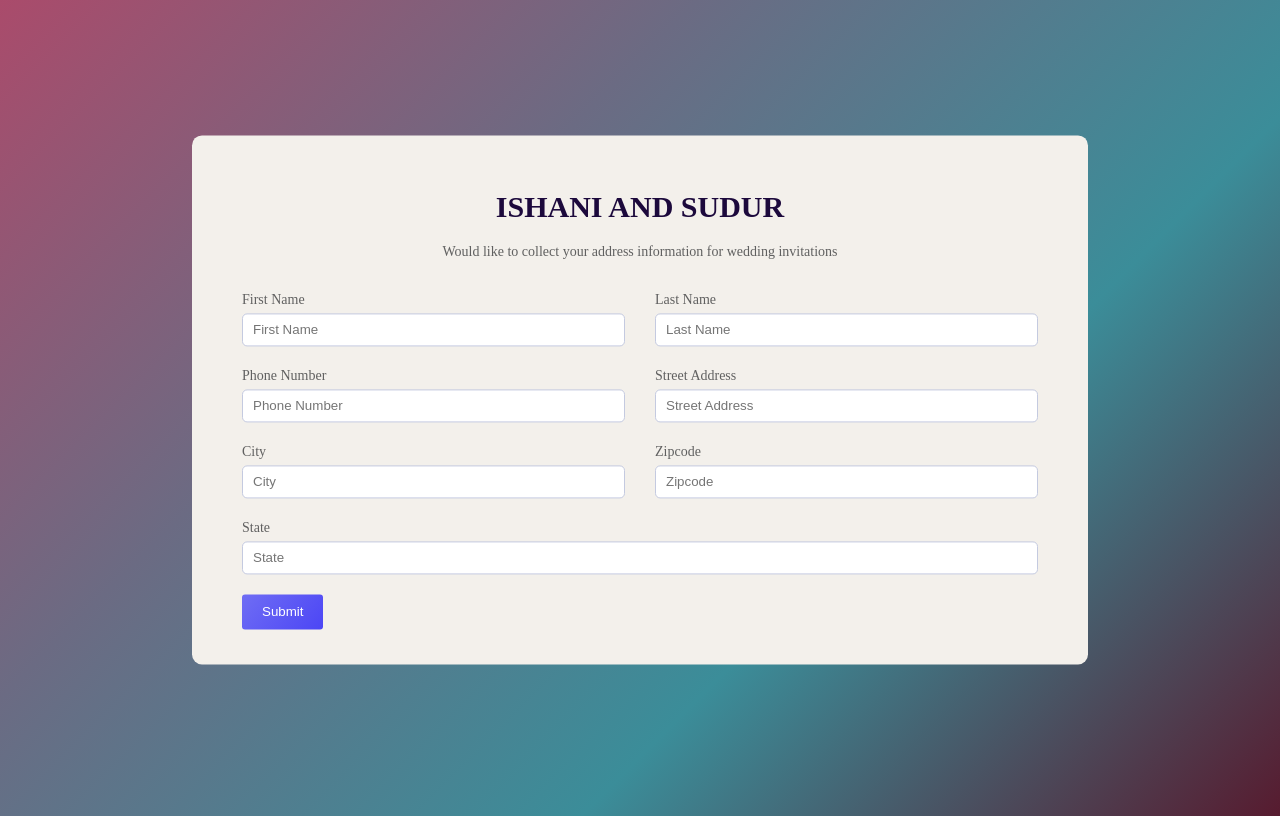
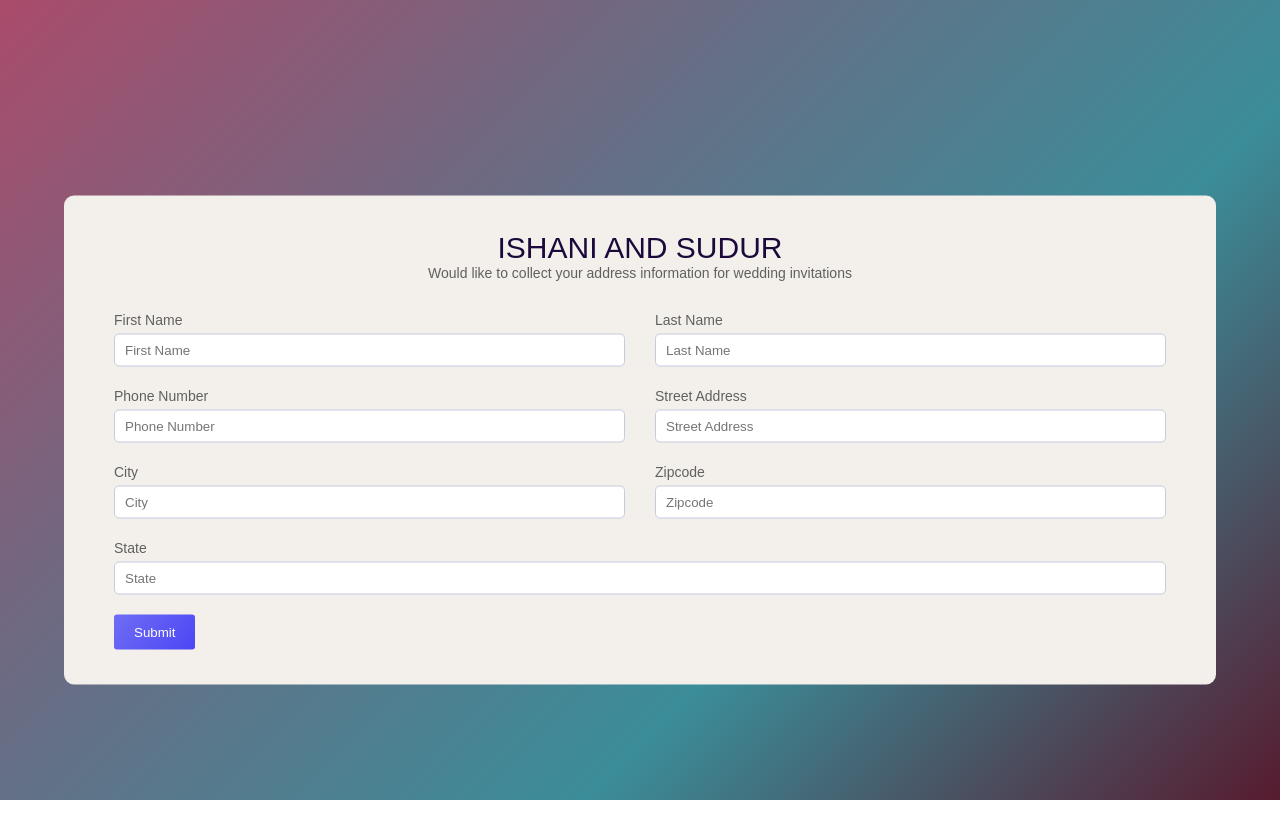
Before and after one commit to satchitdahal/wedding, a React (Create React App) app in the folder frontend/frontend/: page /info in a window 1280 px wide. Built offline with nearby package versions, Linux system fonts and the light colour scheme.

Commit message:
ok final form.
need some work still but just gonna work on the render now

```diff
--- a/frontend/frontend/src/Components/InfoForm.js
+++ b/frontend/frontend/src/Components/InfoForm.js
@@ -241,7 +241,7 @@
 // export default InfoForm;
 import React, { useState } from "react";
 import "../styles/infoForm.css";
-import rose from "../styles/pictures/rose.jpg";
+// import rose from "../styles/pictures/rose.jpg";
 
 const InfoForm = () => {
     const [f_name, setFname] = useState('');
--- a/frontend/frontend/src/styles/app.css
+++ b/frontend/frontend/src/styles/app.css
@@ -1,5 +1,5 @@
 /* App.css */
-/* *,
+*,
 *:before,
 *:after {
     padding: 0;
@@ -7,7 +7,7 @@
     box-sizing: border-box;
     font-family: "Poppins", sans-serif;
     font-weight: 500;
-} */
+}
 
 /*
 {
@@ -17,10 +17,13 @@
 
 * {
     box-sizing: border-box;
+    /* margin: 8px; */
+
 
 }
 
 body {
+    display: flex;
     height: 100vh;
     background: linear-gradient(135deg,
             #aa4b6b, #6b6b83, #3b8d99, #571b2f)
--- a/frontend/frontend/src/styles/infoForm.css
+++ b/frontend/frontend/src/styles/infoForm.css
@@ -21,7 +21,7 @@
     align-items: center;
 } */
 
-
+/* *,
 *:before,
 *:after {
     padding: 0;
@@ -29,32 +29,32 @@
     box-sizing: border-box;
     font-family: "Poppins", sans-serif;
     font-weight: 500;
-}
+} */
 
 .info_container {
     background-color: rgb(243, 240, 235);
-    width: 70%;
+    width: 90%;
     min-width: 420px;
     padding: 35px 50px;
-    transform: translate(-50%, -50%);
     position: absolute;
     left: 50%;
-    top: 50%;
+    top: 55%;
+
+    transform: translate(-50%, -50%);
     border-radius: 10px;
     box-shadow: 20px 30px 25px rgba(0, 0, 0, 0);
     /* display: flex;
     flex-direction: row;
-    align-items: center; */
-
+    /* align-items: center;  */
 }
 
-.info_container h1 {
+h1 {
     font-size: 30px;
     text-align: center;
     color: #1c093c;
 }
 
-.info_container p {
+p {
     position: relative;
     margin: auto;
     width: 100%;
@@ -65,7 +65,7 @@
 
 }
 
-.info_container form {
+form {
     width: 100%;
     position: relative;
     margin: 30px auto 0 auto;
@@ -79,13 +79,13 @@
     margin-bottom: 20px;
 }
 
-.info_container label {
+label {
     color: #606060;
     font-size: 14px;
 
 }
 
-.info_container input {
+input {
     width: 100%;
     font-weight: 400;
     padding: 8px 10px;
@@ -94,12 +94,12 @@
     margin-top: 5px
 }
 
-.info_container>input:focus {
+input:focus {
     outline: none;
     border-color: #6f6df4;
 }
 
-.info_container button {
+button {
     border: none;
     padding: 10px 20px;
     background: linear-gradient(130deg,
```
Also changed, not shown: 1 other file (tests, documents, lock files or other folders).
